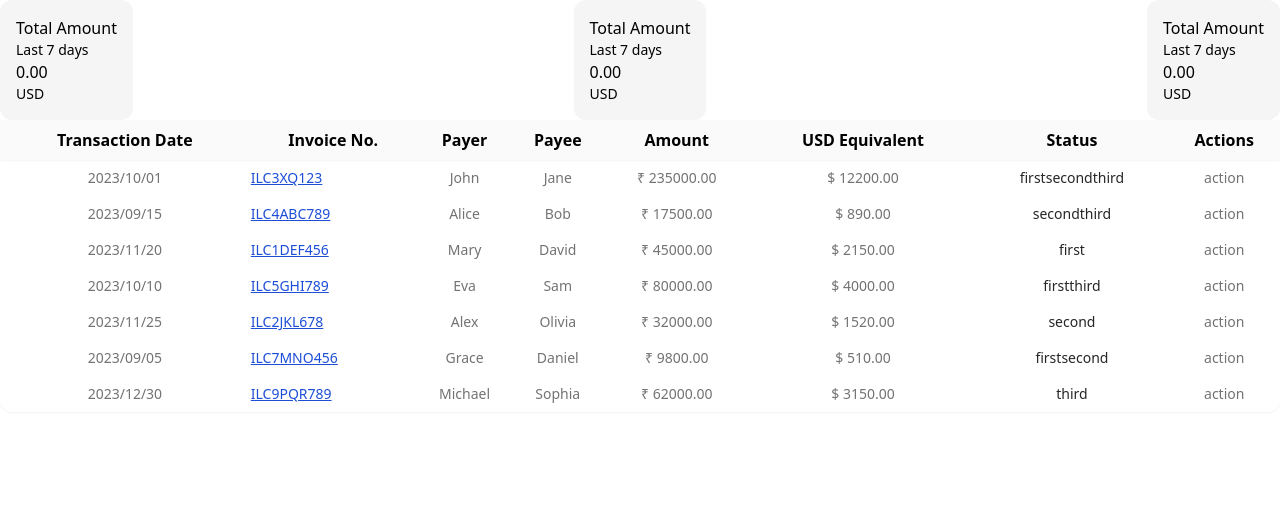
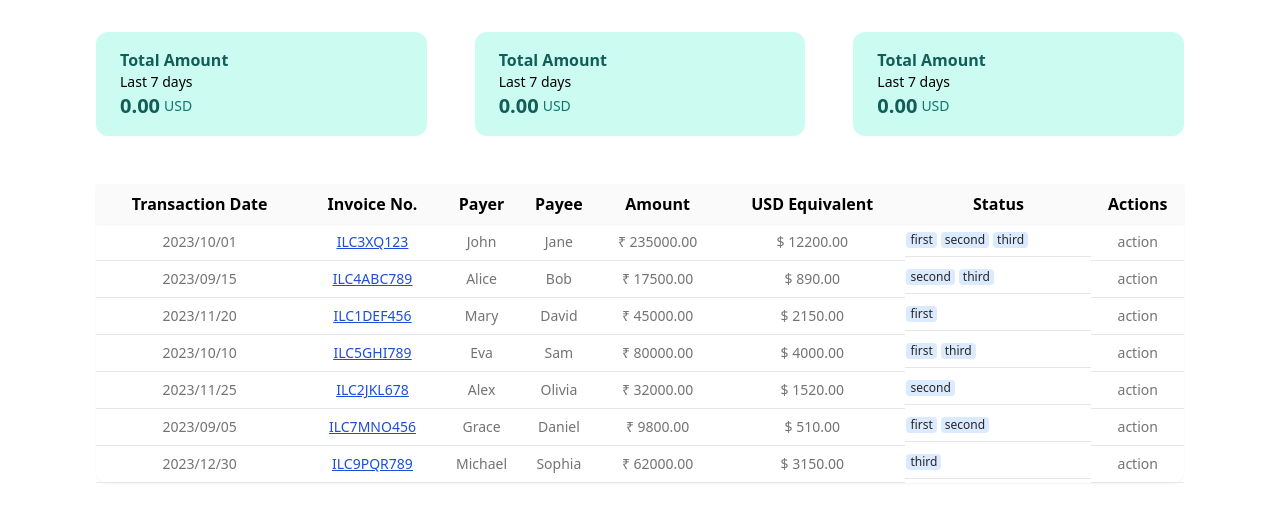
Before and after one commit to AHTHneeuhl/credain, a React (Create React App) app: page / in a window 1280 px wide. Shown: the top 522 px of the page. Built offline with nearby package versions, Linux system fonts and the light colour scheme.

Commit message:
feat: create layout component and wrap the pages (#7)

```diff
--- a/public/index.html
+++ b/public/index.html
@@ -11,6 +11,12 @@
     />
     <link rel="apple-touch-icon" href="%PUBLIC_URL%/logo192.png" />
     <link rel="manifest" href="%PUBLIC_URL%/manifest.json" />
+    <link rel="preconnect" href="https://fonts.googleapis.com" />
+    <link rel="preconnect" href="https://fonts.gstatic.com" crossorigin />
+    <link
+      href="https://fonts.googleapis.com/css2?family=Inter:wght@300;400;500;600&family=Open+Sans:wght@300;400;500;600;700&display=swap"
+      rel="stylesheet"
+    />
     <title>Credian</title>
   </head>
   <body>
--- a/src/App.tsx
+++ b/src/App.tsx
@@ -1,13 +1,25 @@
+import { Layout } from "layouts";
 import { Dashboard, Transaction } from "pages";
-import { Route, Routes } from "react-router-dom";
+import { RouterProvider, createBrowserRouter } from "react-router-dom";
 
 function App() {
-  return (
-    <Routes>
-      <Route path="/" element={<Dashboard />} />
-      <Route path="/transaction/:id" element={<Transaction />} />
-    </Routes>
-  );
+  const router = createBrowserRouter([
+    {
+      element: <Layout />,
+      children: [
+        {
+          path: "/",
+          element: <Dashboard />,
+        },
+        {
+          path: "transaction/:id",
+          element: <Transaction />,
+        },
+      ],
+    },
+  ]);
+
+  return <RouterProvider router={router} />;
 }
 
 export default App;
--- a/src/components/dashboard/Card.tsx
+++ b/src/components/dashboard/Card.tsx
@@ -1,14 +1,29 @@
+import { Typography } from "components/common";
 import { ICard } from "config/types";
 
 interface TProps extends Omit<ICard, "id"> {}
 
 const Card: React.FC<TProps> = ({ title, subtitle, value, currency }) => {
   return (
-    <div className="bg-neutral-100 p-4 rounded-xl">
-      <h3 className="font-bold">{title}</h3>
-      <p className="text-sm">{subtitle}</p>
-      <h3 className="font-bold">{value}</h3>
-      <p className="text-sm">{currency}</p>
+    <div className="flex flex-col flex-1 cursor-pointer bg-teal-100 px-6 py-4 rounded-xl">
+      <Typography fontSize="md" fontWeight="semibold" className="text-teal-800">
+        {title}
+      </Typography>
+      <Typography fontSize="sm" fontWeight="medium">
+        {subtitle}
+      </Typography>
+      <div className="flex flex-row items-center gap-1">
+        <Typography
+          fontSize="xl"
+          fontWeight="semibold"
+          className="text-teal-800"
+        >
+          {value}
+        </Typography>
+        <Typography fontSize="sm" fontWeight="medium" className="text-teal-700">
+          {currency}
+        </Typography>
+      </div>
     </div>
   );
 };
--- a/src/components/dashboard/CardList.tsx
+++ b/src/components/dashboard/CardList.tsx
@@ -3,7 +3,7 @@ import Card from "./Card";
 
 const CardList: React.FC = () => {
   return (
-    <div className="flex flex-row items-center justify-between">
+    <div className="flex flex-row items-center justify-between gap-12">
       {cards.map(({ id, title, subtitle, value, currency }) => {
         return (
           <Card
--- a/src/components/dashboard/Table.tsx
+++ b/src/components/dashboard/Table.tsx
@@ -5,8 +5,12 @@ type TProps = {
   className?: string;
 };
 
-export const Table: React.FC<TProps> = ({ children }) => {
-  return <table className="w-full shadow-sm rounded-xl">{children}</table>;
+export const Table: React.FC<TProps> = ({ children, className }) => {
+  return (
+    <table className={cn("w-full shadow-sm rounded-xl", className)}>
+      {children}
+    </table>
+  );
 };
 
 export const TableHead: React.FC<TProps> = ({ children }) => {
@@ -18,7 +22,7 @@ export const TableBody: React.FC<TProps> = ({ children }) => {
 };
 
 export const TableRow: React.FC<TProps> = ({ children }) => {
-  return <tr>{children}</tr>;
+  return <tr className="cursor-pointer">{children}</tr>;
 };
 
 export const TableHeader: React.FC<TProps> = ({ children }) => {
@@ -29,7 +33,7 @@ export const TableCell: React.FC<TProps> = ({ children, className }) => {
   return (
     <td
       className={cn(
-        "text-center py-2 text-sm font-light text-neutral-500",
+        "text-center py-2 text-sm font-light text-neutral-500 border-b",
         className
       )}
     >
--- a/src/components/dashboard/TransactionTable.tsx
+++ b/src/components/dashboard/TransactionTable.tsx
@@ -8,10 +8,11 @@ import {
   TableRow,
 } from "./Table";
 import { Link } from "react-router-dom";
+import { Typography } from "components/common";
 
 const TransactionTable: React.FC = () => {
   return (
-    <Table>
+    <Table className="my-12">
       <TableHead>
         <TableRow>
           <TableHeader>Transaction Date</TableHeader>
@@ -38,16 +39,20 @@ const TransactionTable: React.FC = () => {
           }) => (
             <TableRow key={id}>
               <TableCell>{transactionDate}</TableCell>
-              <Link to={`/transaction/${id}`}>
-                <TableCell className="text-blue-700 underline cursor-pointer">
-                  {invoiceNumber}
-                </TableCell>
-              </Link>
+              <TableCell className="text-blue-700 underline">
+                <Link to={`/transaction/${id}`}>{invoiceNumber}</Link>
+              </TableCell>
               <TableCell>{payer}</TableCell>
               <TableCell>{payee}</TableCell>
               <TableCell>₹ {amount.toFixed(2)}</TableCell>
               <TableCell>$ {usdEquivalent.toFixed(2)}</TableCell>
-              <TableCell className="text-neutral-800">{status}</TableCell>
+              <TableCell className="text-neutral-800 justify-start flex gap-1">
+                {status.map((status, index) => (
+                  <Typography key={index} className="bg-blue-100 rounded px-1">
+                    {status}
+                  </Typography>
+                ))}
+              </TableCell>
               <TableCell>action</TableCell>
             </TableRow>
           )
--- a/src/components/transaction/AmountEquivalent.tsx
+++ b/src/components/transaction/AmountEquivalent.tsx
@@ -1,3 +1,5 @@
+import { Typography } from "components/common";
+
 type TProps = {
   amount: number;
   usdEquivalent: number;
@@ -6,13 +8,37 @@ type TProps = {
 const AmountEquivalent: React.FC<TProps> = ({ amount, usdEquivalent }) => {
   return (
     <div className="flex flex-row items-center gap-6 p-4">
-      <div>
-        <h2>Amount</h2>
-        <p>{amount}</p>
+      <div className="flex flex-col items-center justify-center bg-green-100 p-4 rounded">
+        <Typography
+          fontSize="md"
+          fontWeight="semibold"
+          className="text-teal-800"
+        >
+          Amount
+        </Typography>
+        <Typography
+          fontSize="sm"
+          fontWeight="semibold"
+          className="text-teal-800"
+        >
+          ₹ {amount}
+        </Typography>
       </div>
-      <div>
-        <h2>USD Equivalent</h2>
-        <p>{usdEquivalent}</p>
+      <div className="flex flex-col items-center justify-center bg-green-100 p-4 rounded">
+        <Typography
+          fontSize="md"
+          fontWeight="semibold"
+          className="text-teal-800"
+        >
+          USD Equivalent
+        </Typography>
+        <Typography
+          fontSize="sm"
+          fontWeight="semibold"
+          className="text-teal-800"
+        >
+          $ {usdEquivalent}
+        </Typography>
       </div>
     </div>
   );
--- a/src/components/transaction/PayerAndPayee.tsx
+++ b/src/components/transaction/PayerAndPayee.tsx
@@ -1,3 +1,5 @@
+import { Typography } from "components/common";
+
 type TProps = {
   payer: string;
   payee: string;
@@ -6,13 +8,29 @@ type TProps = {
 const PayerAndPayee: React.FC<TProps> = ({ payer, payee }) => {
   return (
     <div className="flex flex-row items-center gap-6 p-4">
-      <div>
-        <h2 className="font-medium">Payer</h2>
-        <p className="text-neutral-700">{payer}</p>
+      <div className="flex flex-col items-center justify-center bg-green-100 p-4 rounded">
+        <Typography
+          fontSize="md"
+          fontWeight="semibold"
+          className="text-green-800"
+        >
+          Payer
+        </Typography>
+        <Typography fontWeight="semibold" className="text-green-700">
+          {payer}
+        </Typography>
       </div>
-      <div>
-        <h2 className="font-medium">Payee</h2>
-        <p className="text-neutral-700">{payee}</p>
+      <div className="flex flex-col items-center justify-center bg-green-100 p-4 rounded">
+        <Typography
+          fontSize="md"
+          fontWeight="semibold"
+          className="text-green-800"
+        >
+          Payee
+        </Typography>
+        <Typography fontWeight="semibold" className="text-green-700">
+          {payee}
+        </Typography>
       </div>
     </div>
   );
--- a/src/config/transactions.ts
+++ b/src/config/transactions.ts
@@ -1,6 +1,6 @@
 const transactions = [
   {
-    id: 1,
+    id: 101,
     transactionDate: "2023/10/01",
     invoiceNumber: "ILC3XQ123",
     payer: "John",
@@ -10,7 +10,7 @@ const transactions = [
     status: ["first", "second", "third"],
   },
   {
-    id: 2,
+    id: 102,
     transactionDate: "2023/09/15",
     invoiceNumber: "ILC4ABC789",
     payer: "Alice",
@@ -20,7 +20,7 @@ const transactions = [
     status: ["second", "third"],
   },
   {
-    id: 3,
+    id: 103,
     transactionDate: "2023/11/20",
     invoiceNumber: "ILC1DEF456",
     payer: "Mary",
@@ -30,7 +30,7 @@ const transactions = [
     status: ["first"],
   },
   {
-    id: 4,
+    id: 104,
     transactionDate: "2023/10/10",
     invoiceNumber: "ILC5GHI789",
     payer: "Eva",
@@ -40,7 +40,7 @@ const transactions = [
     status: ["first", "third"],
   },
   {
-    id: 5,
+    id: 105,
     transactionDate: "2023/11/25",
     invoiceNumber: "ILC2JKL678",
     payer: "Alex",
@@ -50,7 +50,7 @@ const transactions = [
     status: ["second"],
   },
   {
-    id: 6,
+    id: 106,
     transactionDate: "2023/09/05",
     invoiceNumber: "ILC7MNO456",
     payer: "Grace",
@@ -60,7 +60,7 @@ const transactions = [
     status: ["first", "second"],
   },
   {
-    id: 7,
+    id: 107,
     transactionDate: "2023/12/30",
     invoiceNumber: "ILC9PQR789",
     payer: "Michael",
--- a/src/index.tsx
+++ b/src/index.tsx
@@ -1,7 +1,6 @@
 import React from "react";
 import ReactDOM from "react-dom/client";
 import { Provider } from "react-redux";
-import { BrowserRouter } from "react-router-dom";
 import reduxStore from "redux/store";
 import App from "./App";
 import "./index.css";
@@ -13,9 +12,7 @@ const root = ReactDOM.createRoot(
 root.render(
   <React.StrictMode>
     <Provider store={reduxStore}>
-      <BrowserRouter>
-        <App />
-      </BrowserRouter>
+      <App />
     </Provider>
   </React.StrictMode>
 );
--- a/src/layouts/Layout.tsx
+++ b/src/layouts/Layout.tsx
@@ -1,9 +1,11 @@
-type TProps = {
-  children?: React.ReactNode;
-};
+import { Outlet } from "react-router-dom";
 
-const Layout: React.FC<TProps> = ({ children }) => {
-  return <main className="w-full mx-24">{children}</main>;
+const Layout: React.FC = () => {
+  return (
+    <main className="w-full px-24 py-8">
+      <Outlet />
+    </main>
+  );
 };
 
 export default Layout;
```
Also changed, not shown: src/components/transaction/InvoiceAndDate.tsx (+24 -6 lines).
